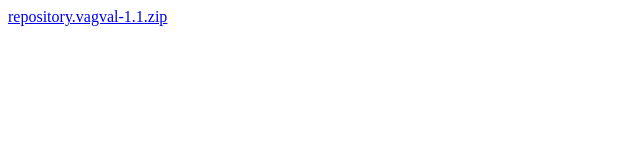
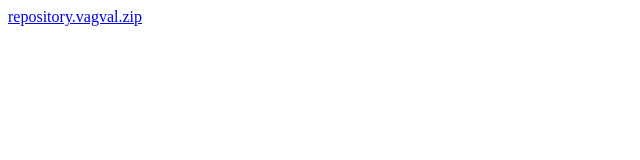
Before and after one commit to vagvalas/repo.vagval, a plain HTML site: page index.html in a window 1280 px wide. Shown: the full height of the page, 0-640 px from the left. Drawn offline with Linux system fonts and the light colour scheme.

Commit message:
generalizing repo main zip to update automatically

```diff
--- a/index.html
+++ b/index.html
@@ -1,2 +1,2 @@
 <!DOCTYPE html>
-<a href="repository.vagval-1.1.zip">repository.vagval-1.1.zip</a>
+<a href="repository.vagval.zip">repository.vagval.zip</a>
```
